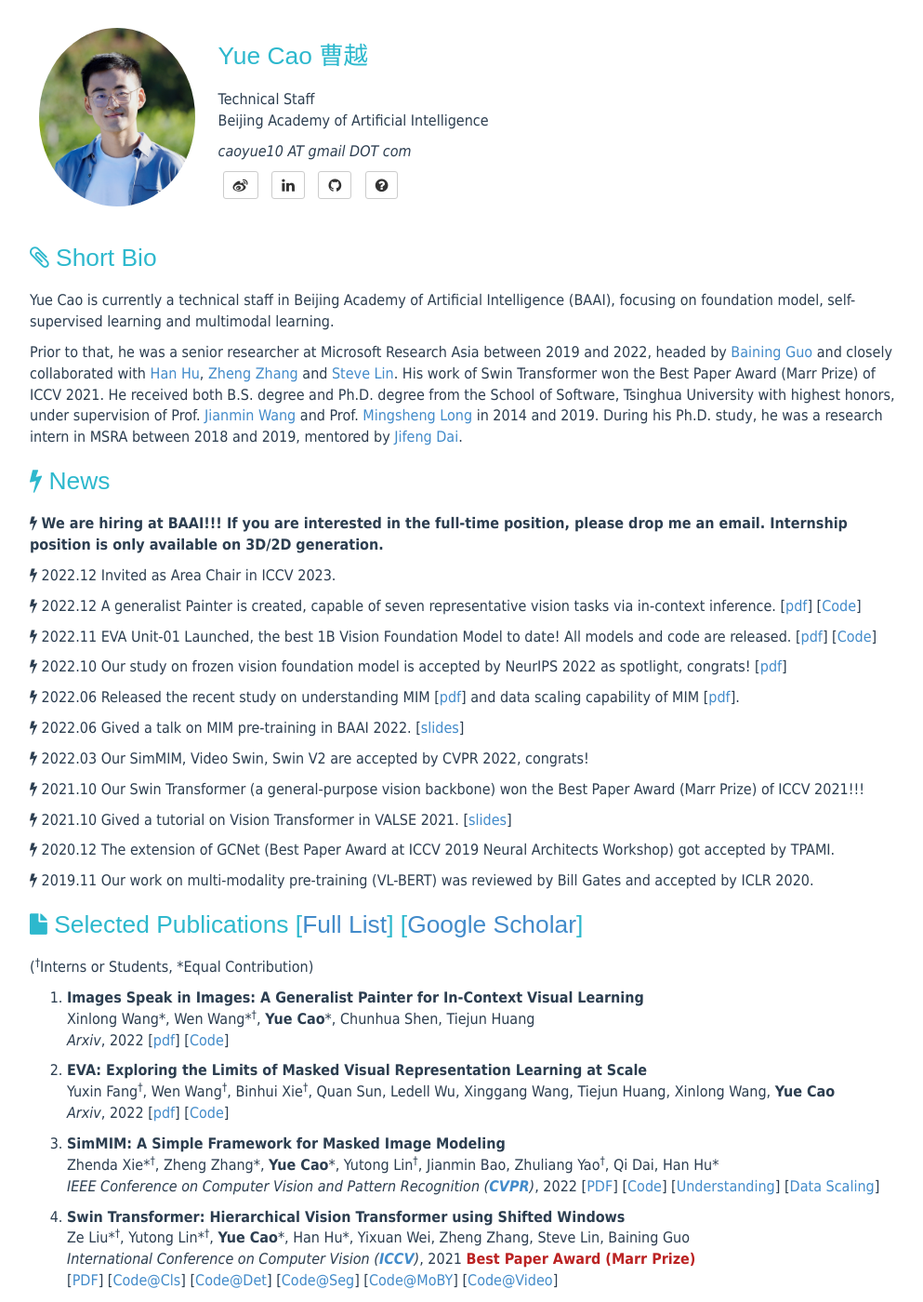
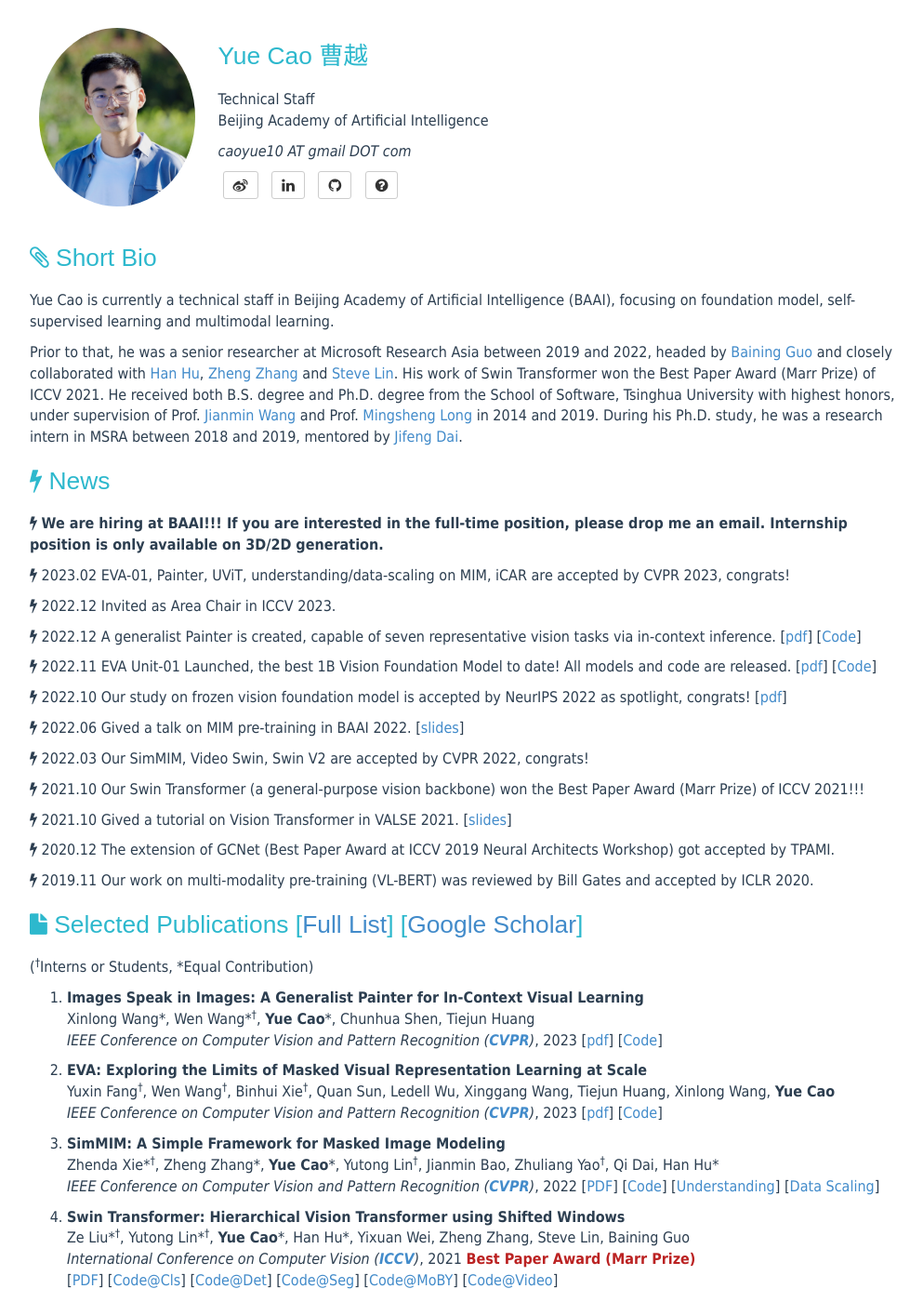
Before and after one commit to caoyue10/caoyue10.github.io, a Jekyll site: the page built from index.html, in a window 1280 px wide and 1400 px high. Shown: the whole window at 93% size, without its empty margins (138-1131 px from the left). Built offline with Jekyll 4.4.1, drawn with Linux system fonts in a browser that asks for light colours; the list of posts is cut into pages by our own code.

Commit message:
Update index.html

```diff
--- a/index.html
+++ b/index.html
@@ -26,6 +26,10 @@ tagline:
     </p>
     <p>
     <i class="fa fa-bolt"></i>
+    2023.02 EVA-01, Painter, UViT, understanding/data-scaling on MIM, iCAR are accepted by CVPR 2023, congrats!
+    </p>
+    <p>
+    <i class="fa fa-bolt"></i>
     2022.12 Invited as Area Chair in ICCV 2023.
     </p>
     <p>
@@ -39,10 +43,6 @@ tagline:
     <p>
     <i class="fa fa-bolt"></i>
     2022.10 Our study on frozen vision foundation model is accepted by NeurIPS 2022 as spotlight, congrats!  [<a href="https://arxiv.org/abs/2211.02043">pdf</a>]
-    </p>
-    <p>
-    <i class="fa fa-bolt"></i>
-    2022.06 Released the recent study on understanding MIM [<a href="https://arxiv.org/abs/2205.13543">pdf</a>] and data scaling capability of MIM  [<a href="https://arxiv.org/abs/2206.04664">pdf</a>].
     </p>
     <p>
     <i class="fa fa-bolt"></i>
@@ -78,13 +78,13 @@ tagline:
       <li>
 	<p><strong>Images Speak in Images: A Generalist Painter for In-Context Visual Learning</strong><br>
             Xinlong Wang*, Wen Wang*<sup><span>&#8224;</span></sup>, <strong>Yue Cao</strong>*, Chunhua Shen, Tiejun Huang<br>
-	    <em>Arxiv</em>, 2022 [<a href="https://arxiv.org/abs/2212.02499">pdf</a>] [<a href="https://github.com/baaivision/Painter">Code</a>]
+	    <em>IEEE Conference on Computer Vision and Pattern Recognition (<a href="http://cvpr2023.thecvf.com/"><strong>CVPR</strong></a>)</em>, 2023 [<a href="https://arxiv.org/abs/2212.02499">pdf</a>] [<a href="https://github.com/baaivision/Painter">Code</a>]
 	</p>
       </li>
       <li>
 	<p><strong>EVA: Exploring the Limits of Masked Visual Representation Learning at Scale</strong><br>
             Yuxin Fang<sup><span>&#8224;</span></sup>, Wen Wang<sup><span>&#8224;</span></sup>, Binhui Xie<sup><span>&#8224;</span></sup>, Quan Sun, Ledell Wu, Xinggang Wang, Tiejun Huang, Xinlong Wang, <strong>Yue Cao</strong><br>
-	    <em>Arxiv</em>, 2022 [<a href="https://arxiv.org/abs/2211.07636">pdf</a>] [<a href="https://github.com/baaivision/EVA">Code</a>]
+	    <em>IEEE Conference on Computer Vision and Pattern Recognition (<a href="http://cvpr2023.thecvf.com/"><strong>CVPR</strong></a>)</em>, 2023 [<a href="https://arxiv.org/abs/2211.07636">pdf</a>] [<a href="https://github.com/baaivision/EVA">Code</a>]
 	</p>
       </li>
       <li>
```
